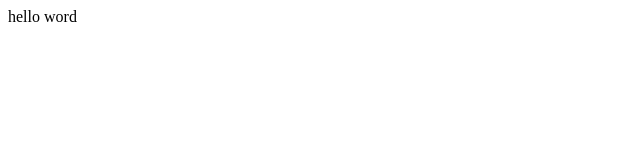
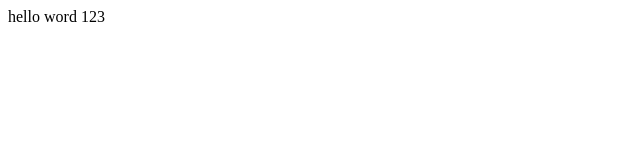
Before and after one commit to maru1002/maru1002.github.io, a plain HTML site: page index.html in a window 1280 px wide. Shown: the full height of the page, 0-640 px from the left. Drawn offline with Linux system fonts and the light colour scheme.

Commit message:
Update index.html
[task]hello word 123

```diff
--- a/index.html
+++ b/index.html
@@ -6,6 +6,6 @@
     <title>Document</title>
   </head>
   <body>
-    hello word
+    hello word 123
   </body>
 </html>
```
